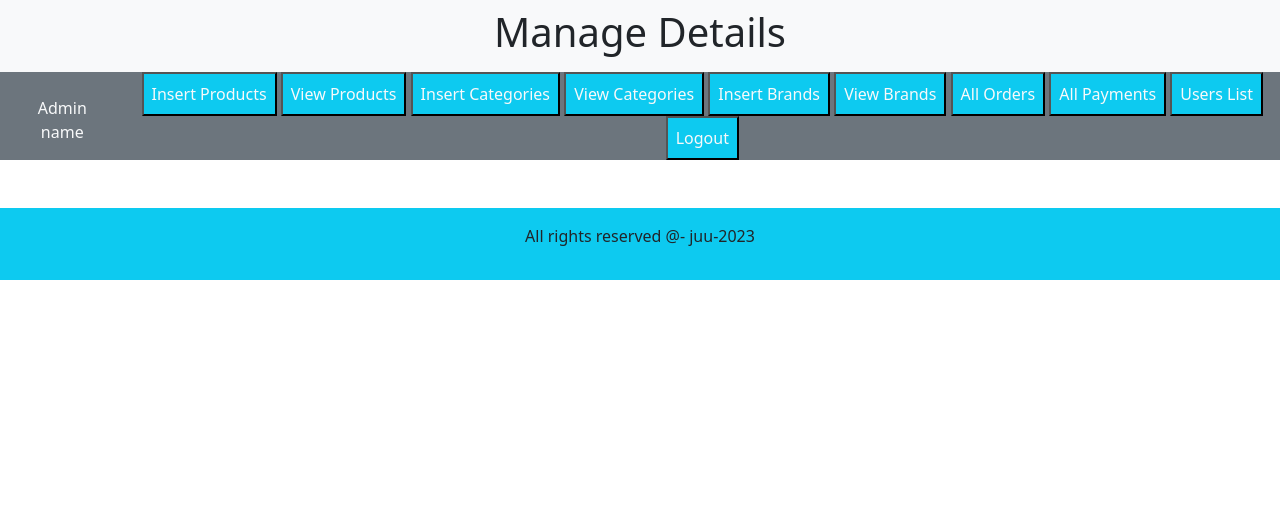
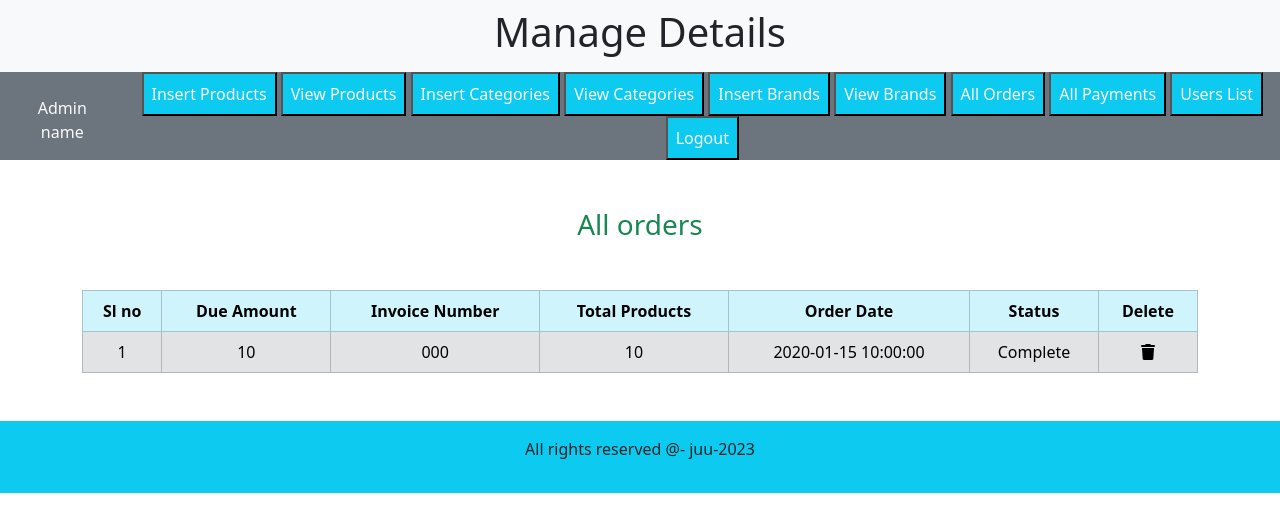
Before and after one commit to Johora-Juhi/hidden-store, a PHP site: page /admin_area/index.php?all_orders in a window 1280 px wide. Shown: the part 72-604 px from the top of the page. Run offline with PHP 8.4, Linux system fonts and the light colour scheme; tables that the repository leaves empty or names only in its code hold one stand-in row (values such as "Sample post").

Commit message:
all orders and delete order

```diff
--- /dev/null
+++ b/admin_area/all_orders.php
@@ -0,0 +1,46 @@
+<?php
+if (isset($_GET['all_orders'])) {
+    $select_orders = "SELECT * FROM `user_orders`";
+    $result_order = mysqli_query($con, $select_orders);
+    $orders_count = mysqli_num_rows($result_order);
+    if ($orders_count > 0) {
+        echo "<h3 class='text-center text-success my-5'>All orders</h3>
+        <table class='table table-bordered text-center my-5'>
+        <thead class='table-info'>
+        <tr>
+        <th>Sl no</th>
+        <th>Due Amount</th>
+        <th>Invoice Number</th>
+        <th>Total Products</th>
+        <th>Order Date</th>
+        <th>Status</th>
+        <th>Delete</th>
+        </tr>
+        </thead>
+        <tbody class='table-secondary'>";
+        $number = 1;
+        while ($orders = mysqli_fetch_array($result_order)) {
+            $order_id = $orders['order_id'];
+            $amount_due = $orders['amount_due'];
+            $invoice_number = $orders['invoice_number'];
+            $total_products = $orders['total_products'];
+            $order_date = $orders['order_date'];
+            $order_status = $orders['order_status'];
+
+            echo "<tr>
+            <td>$number</td>
+            <td>$amount_due</td>
+            <td>$invoice_number</td>
+            <td>$total_products</td>
+            <td>$order_date</td>
+            <td>$order_status</td>
+            <td><a href='index.php?delete_order=$order_id' class='text-black'><i class='fa-solid fa-trash'></i></a></td>
+            </tr>";
+            $number++;
+        }
+        echo "</tbody>
+        </table>";
+    } else {
+        echo "<h3 class='text-center text-success my-5'>No orders yet</h3>";
+    }
+}
--- a/admin_area/index.php
+++ b/admin_area/index.php
@@ -54,7 +54,7 @@ session_start();
           <button><a href="index.php?view_categories" class="nav-link bg-info text-light p-2">View Categories</a></button>
           <button><a href="index.php?insert_brands" class="nav-link bg-info text-light p-2">Insert Brands</a></button>
           <button><a href="index.php?view_brands" class="nav-link bg-info text-light p-2">View Brands</a></button>
-          <button><a href="" class="nav-link bg-info text-light p-2">All Orders </a></button>
+          <button><a href="index.php?all_orders" class="nav-link bg-info text-light p-2">All Orders </a></button>
           <button><a href="" class="nav-link bg-info text-light p-2">All Payments</a></button>
           <button><a href="" class="nav-link bg-info text-light p-2">Users List</a></button>
           <button><a href="" class="nav-link bg-info text-light p-2">Logout</a></button>
@@ -98,6 +98,12 @@ session_start();
       if (isset($_GET['delete_brand'])) {
         include('./delete_brand.php');
       }
+      if (isset($_GET['all_orders'])) {
+        include('./all_orders.php');
+      }
+      if (isset($_GET['delete_order'])) {
+        include('./delete_order.php');
+      }
 
       ?>
     </div>
```
Also changed, not shown: admin_area/delete_order.php (added, +11 -0 lines).
